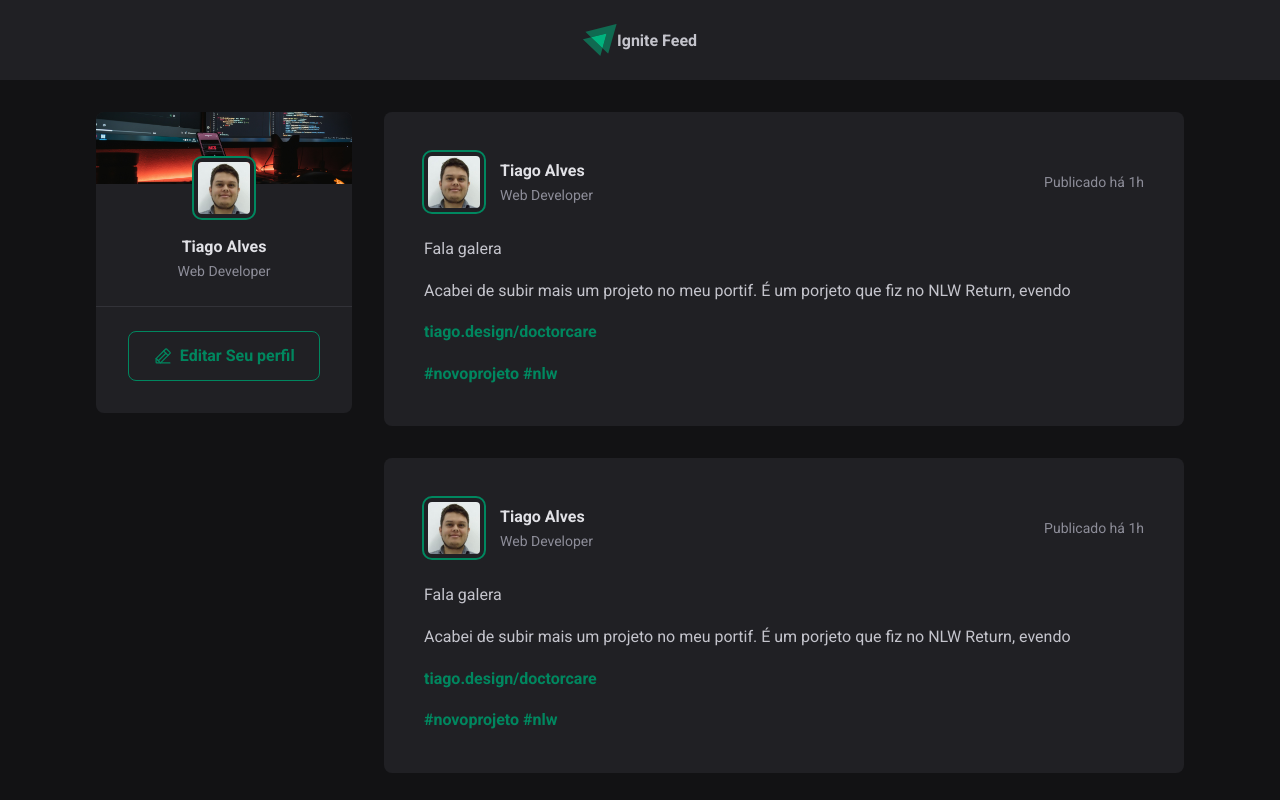
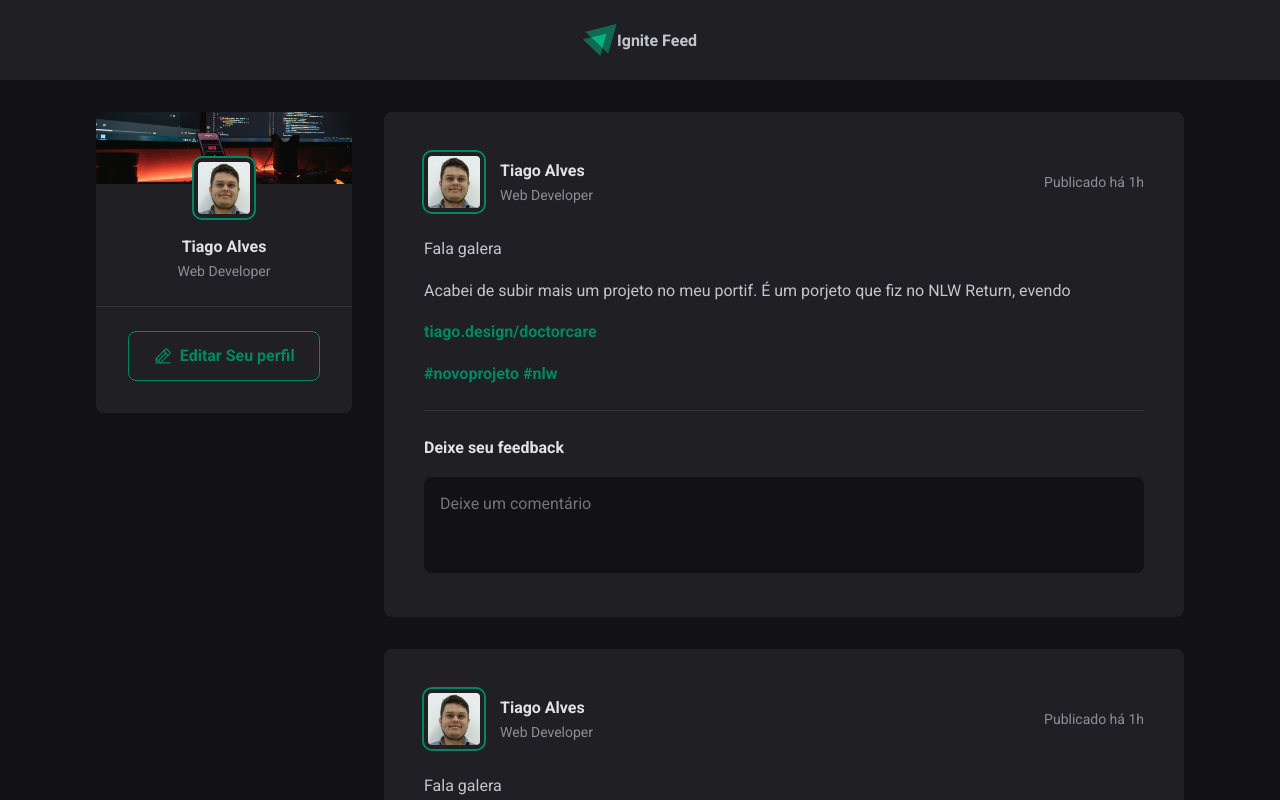
Before and after one commit to Viana-AlvesTiago/profile-feed-react, a React (Vite) app: page / in a window 1280 px wide. Shown: the top 800 px of the page. Built offline with nearby package versions, Linux system fonts and the light colour scheme.

Commit message:
Created the comments form component

```diff
--- a/src/components/Post.jsx
+++ b/src/components/Post.jsx
@@ -22,6 +22,14 @@
                 <p><a href='#'>#novoprojeto</a>{' '}<a href='#'>#nlw</a></p>
 
             </div>
+
+            <form className={styles.commentForm} >
+                <strong>Deixe seu feedback</strong>
+                <textarea placeholder='Deixe um comentário' />
+                <footer>
+                <button type='submit'>Comentar</button>
+                </footer>
+            </form>
         </article>
     )
 }
--- a/src/components/Post.module.css
+++ b/src/components/Post.module.css
@@ -71,3 +71,56 @@
 .content a:hover{
     color: var(--green-300);
 }
+
+.commentForm {
+    width: 100%;
+    margin-top: 1.5rem;
+    padding-top: 1.5rem;
+    border-top: 1px solid var(--gray-600);
+}
+.commentForm > strong {
+    line-height: 1.6;
+    color: var(--gray-100);
+
+}
+
+.commentForm textarea {
+    width: 100%;
+    background: var(--gray-900);
+    border: 0;
+    resize: none;
+    height: 6rem;
+    padding: 1rem;
+    border-radius: 8px;
+    color: var(--gray-100);
+    line-height: 1.4;
+    margin-top: 1rem;
+}
+
+.commentForm button[type=submit]{
+    padding: 1rem 1.5rem;
+    margin-top: 1rem;
+    border-radius: 8px;
+    border: 0;
+    background: var(--green-500);
+    color: var(--white);
+    font-weight: bold;
+    cursor: pointer;
+    transition: background-color 0.1s;
+
+
+}
+
+.commentForm button[type=submit]:hover{
+    background: var(--green-300);
+}
+
+.commentForm footer {
+    visibility: hidden;
+    max-height: 0;
+}
+
+.commentForm:focus-within footer {
+    visibility: visible;
+    max-height: none;
+}
--- a/src/global.css
+++ b/src/global.css
@@ -15,6 +15,10 @@
 
 }
 
+:focus {
+    outline: transparent;
+    box-shadow: 0 0 0 2px var(--green-500);
+}
 
 * {
     margin: 0;;
```
